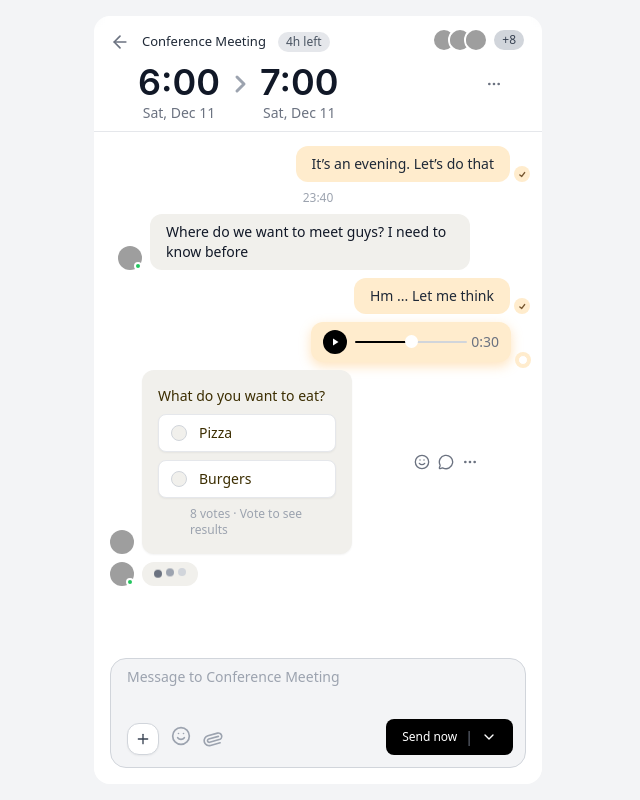
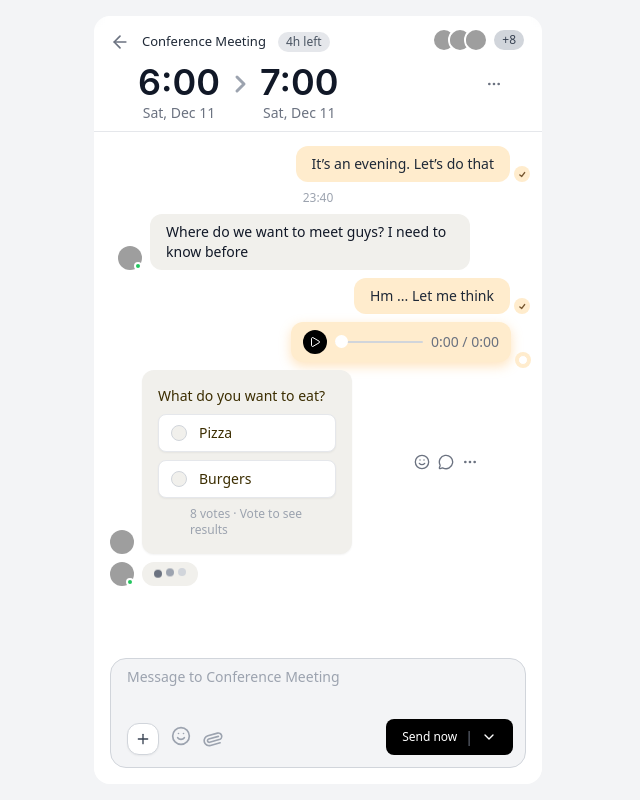
Before and after one commit to Mayur-Jamdar-DEV/react-conference-meeting-chat-ui, a React (Create React App) app: page / in a window 1280 px wide. Shown: the whole page, without its empty margins (322-962 px from the left). Built offline with nearby package versions, Linux system fonts and the light colour scheme; grey boxes are pictures that could not be loaded.

Commit message:
Update project with audio changes

```diff
--- a/src/App.tsx
+++ b/src/App.tsx
@@ -11,7 +11,7 @@ type Sender = "me" | "other";
 
 type ChatMessage =
   | { type: "text"; text: string; sender: Sender; seen?: boolean }
-  | { type: "audio" }
+  | { type: "audio"; url: string; sender: Sender }
   | { type: "poll" };
 
 function App() {
@@ -22,7 +22,11 @@ function App() {
       sender: "other",
     },
     { type: "text", text: "Hm ... Let me think", sender: "me", seen: true },
-    { type: "audio" },
+    {
+      type: "audio",
+      url: `${process.env.PUBLIC_URL}/audio/sample.mp3`,
+      sender: "me",
+    },
     { type: "poll" },
   ]);
 
@@ -30,15 +34,39 @@ function App() {
   const [showScrollToBottom, setShowScrollToBottom] = useState(false);
   const messageContentRef = useRef<HTMLDivElement>(null);
 
+  // 👇 Ref to keep track of current playing audio element
+  const currentlyPlayingRef = useRef<HTMLAudioElement | null>(null);
+
+  const handleAudioPlay = (audioEl: HTMLAudioElement) => {
+    if (currentlyPlayingRef.current && currentlyPlayingRef.current !== audioEl) {
+      currentlyPlayingRef.current.pause();
+      currentlyPlayingRef.current.currentTime = 0;
+    }
+    currentlyPlayingRef.current = audioEl;
+  };
+
   const handleSend = (text: string) => {
+    try {
+      const parsed = JSON.parse(text);
+      if (parsed.type === "audio") {
+        setMessages((prev) => [
+          ...prev,
+          { type: "audio", url: parsed.url, sender: "me" },
+        ]);
+        scrollToBottom();
+        return;
+      }
+    } catch {}
+
     if (text.trim() !== "") {
       setMessages((prev) => [
         ...prev,
         { type: "text", text, sender: "me", seen: false },
       ]);
-      setShowTyping(false);
-      scrollToBottom();
     }
+
+    setShowTyping(false);
+    scrollToBottom();
   };
 
   const handleTyping = () => {
@@ -113,7 +141,14 @@ function App() {
                 />
               );
             } else if (msg.type === "audio") {
-              return <AudioMessage key={idx} />;
+              return (
+                <AudioMessage
+                  key={idx}
+                  url={msg.url}
+                  sender={msg.sender}
+                  onPlayRequest={handleAudioPlay}
+                />
+              );
             } else if (msg.type === "poll") {
               return <Poll key={idx} />;
             }
@@ -128,7 +163,6 @@ function App() {
           </div>
         </div>
 
-        {/* Scroll to bottom button */}
         {showScrollToBottom && (
           <button
             onClick={scrollToBottom}
--- a/src/components/AudioMessage.tsx
+++ b/src/components/AudioMessage.tsx
@@ -1,40 +1,107 @@
-import React from "react";
+// AudioMessage.tsx
+import React, { useRef, useState, useEffect } from "react";
+import { Pause, Play } from "lucide-react";
 
-const AudioMessage = () => {
+const formatTime = (seconds: number): string => {
+  const mins = Math.floor(seconds / 60);
+  const secs = Math.floor(seconds % 60);
+  return `${mins}:${secs < 10 ? "0" : ""}${secs}`;
+};
+
+type Props = {
+  url: string;
+  sender: "me" | "other";
+  onPlayRequest: (audioEl: HTMLAudioElement) => void;
+};
+
+const AudioMessage = ({ url, sender, onPlayRequest }: Props) => {
+  const audioRef = useRef<HTMLAudioElement>(null);
+  const [isPlaying, setIsPlaying] = useState(false);
+  const [progress, setProgress] = useState(0);
+  const [currentTime, setCurrentTime] = useState(0);
+  const [duration, setDuration] = useState(0);
+
+  const togglePlay = () => {
+    const audio = audioRef.current;
+    if (!audio) return;
+
+    if (isPlaying) {
+      audio.pause();
+    } else {
+      onPlayRequest(audio); // 👈 Pause others
+      audio.play();
+    }
+  };
+
+  const handleTimeUpdate = () => {
+    const audio = audioRef.current;
+    if (!audio) return;
+    setCurrentTime(audio.currentTime);
+    setProgress((audio.currentTime / audio.duration) * 100 || 0);
+  };
+
+  useEffect(() => {
+    const audio = audioRef.current;
+    if (!audio) return;
+
+    const handlePlay = () => setIsPlaying(true);
+    const handlePause = () => setIsPlaying(false);
+    const handleLoadedMetadata = () => {
+      setDuration(audio.duration || 0);
+    };
+
+    audio.addEventListener("play", handlePlay);
+    audio.addEventListener("pause", handlePause);
+    audio.addEventListener("timeupdate", handleTimeUpdate);
+    audio.addEventListener("loadedmetadata", handleLoadedMetadata);
+
+    return () => {
+      audio.removeEventListener("play", handlePlay);
+      audio.removeEventListener("pause", handlePause);
+      audio.removeEventListener("timeupdate", handleTimeUpdate);
+      audio.removeEventListener("loadedmetadata", handleLoadedMetadata);
+    };
+  }, []);
+
   return (
     <div className="flex justify-end my-2 relative pr-6" style={{ left: "9px" }}>
-      <div className="audio-container flex items-center bg-[#ffeccd] px-3 py-2 rounded-xl w-[200px] shadow-[0_4px_12px_rgba(255,186,90,0.4)] relative pointer-events-none">
-        <div className="w-6 h-6 bg-black rounded-full flex items-center justify-center mr-2 shrink-0">
-          <svg
-            viewBox="0 0 24 24"
-            className="w-3 h-3 fill-white"
-            xmlns="http://www.w3.org/2000/svg"
+      <div className="audio-container flex items-center bg-[#ffeccd] px-3 py-2 rounded-xl w-[220px] shadow-[0_4px_12px_rgba(255,186,90,0.4)] relative">
+        <button
+          onClick={togglePlay}
+          className="w-6 h-6 bg-black rounded-full flex items-center justify-center mr-2 shrink-0"
         >
-            <path d="M8 5v14l11-7z" />
-          </svg>
-        </div>
+          {isPlaying ? (
+            <Pause className="w-3 h-3 text-white" />
+          ) : (
+            <Play className="w-3 h-3 text-white" />
+          )}
+        </button>
 
         <input
   type="range"
-          value={50}
+  value={progress}
   readOnly
   className="w-full h-[2px] appearance-none bg-transparent relative custom-range"
+  style={{
+    background: `linear-gradient(to right, black ${progress}%, #d1d5db ${progress}%)`,
+    borderRadius: "999px",
+    WebkitAppearance: "none",
+  }}
 />
 
-        <span className="text-xs ml-1 shrink-0 text-gray-500">0:30</span>
+        <span className="text-xs ml-2 shrink-0 text-gray-500">
+          {formatTime(currentTime)} / {formatTime(duration)}
+        </span>
 
         <div className="absolute -bottom-[6px] -right-5 w-4 h-4 rounded-full bg-[#ffeccd] flex items-center justify-center p-[1px]">
           <div className="w-[10px] h-[10px] bg-white rounded-full border border-[#ffeccd]"></div>
         </div>
+
+        <audio ref={audioRef} src={url} preload="metadata" />
       </div>
 
       <style>
         {`
-          .custom-range::-webkit-slider-runnable-track {
-            height: 2px;
-            background: linear-gradient(to right, black 50%, #d1d5db 50%);
-            border-radius: 999px;
-          }
 
           .custom-range::-webkit-slider-thumb {
             appearance: none;
@@ -42,8 +109,7 @@ const AudioMessage = () => {
             height: 13px;
             background: white;
             border-radius: 999px;
-            margin-top: -6px;
-            pointer-events: none;
+            margin-top: -1px;
           }
 
           .custom-range::-moz-range-track {
@@ -59,12 +125,21 @@ const AudioMessage = () => {
           }
 
           .custom-range::-moz-range-thumb {
-            width: 10px;
-            height: 10px;
+      width: 13px;
+      height: 13px;
       background: white;
+      border: 1px solid #d1d5db;
       border-radius: 999px;
-            border: 1px solid black;
-            pointer-events: none;
+      cursor: pointer;
+    }
+
+    .custom-range::-ms-thumb {
+      width: 13px;
+      height: 13px;
+      background: white;
+      border: 1px solid #d1d5db;
+      border-radius: 999px;
+      cursor: pointer;
     }
         `}
       </style>
--- a/src/components/MessageInput.tsx
+++ b/src/components/MessageInput.tsx
@@ -24,15 +24,23 @@ const MessageInput = ({ onSend, onTyping }: Props) => {
   const emojiPickerRef = useRef<HTMLDivElement>(null);
   const fileInputRef = useRef<HTMLInputElement>(null);
 
+  const isAudioFile = file?.type.startsWith("audio/");
+
   const handleSend = () => {
+    if (file && isAudioFile) {
+      const audioUrl = URL.createObjectURL(file);
+      onSend(JSON.stringify({ type: "audio", url: audioUrl }));
+    } else {
       const fullMessage = file ? `${message} 📎 ${file.name}` : message;
       if (fullMessage.trim()) {
         onSend(fullMessage);
+      }
+    }
+
     setMessage("");
     setFile(null);
     setShowEmojiPicker(false);
     if (fileInputRef.current) fileInputRef.current.value = "";
-    }
   };
 
   const handleFileChange = (e: React.ChangeEvent<HTMLInputElement>) => {
@@ -105,8 +113,8 @@ const MessageInput = ({ onSend, onTyping }: Props) => {
             rows={2}
           />
 
-          {/* File preview */}
-          {file && (
+          {/* Non-audio file preview */}
+          {file && !isAudioFile && (
             <div
               className="absolute left-4 bottom-[50px] bg-white border border-gray-300 rounded-md px-3 py-1 text-xs text-gray-700 flex items-center justify-between max-w-[90%] h-6 w-fit"
               style={{ height: "24px" }}
@@ -121,6 +129,22 @@ const MessageInput = ({ onSend, onTyping }: Props) => {
                   if (fileInputRef.current) fileInputRef.current.value = "";
                 }}
                 className="text-red-500 hover:underline ml-2"
+              >
+                Remove
+              </button>
+            </div>
+          )}
+
+          {/* Audio file preview */}
+          {file && isAudioFile && (
+            <div className="absolute bottom-[45px] bg-white border border-gray-300 rounded-md px-3 py-1 text-xs text-gray-700 flex items-center gap-3 max-w-[60%]" style={{ height: "56px" }}>
+              <audio controls src={URL.createObjectURL(file)} className="max-w-[200px]" />
+              <button
+                onClick={() => {
+                  setFile(null);
+                  if (fileInputRef.current) fileInputRef.current.value = "";
+                }}
+                className="text-red-500 hover:underline"
               >
                 Remove
               </button>
```
Also changed, not shown: 1 other file (tests, documents, lock files or other folders). Lines whose indentation alone changed are shown as unchanged.
